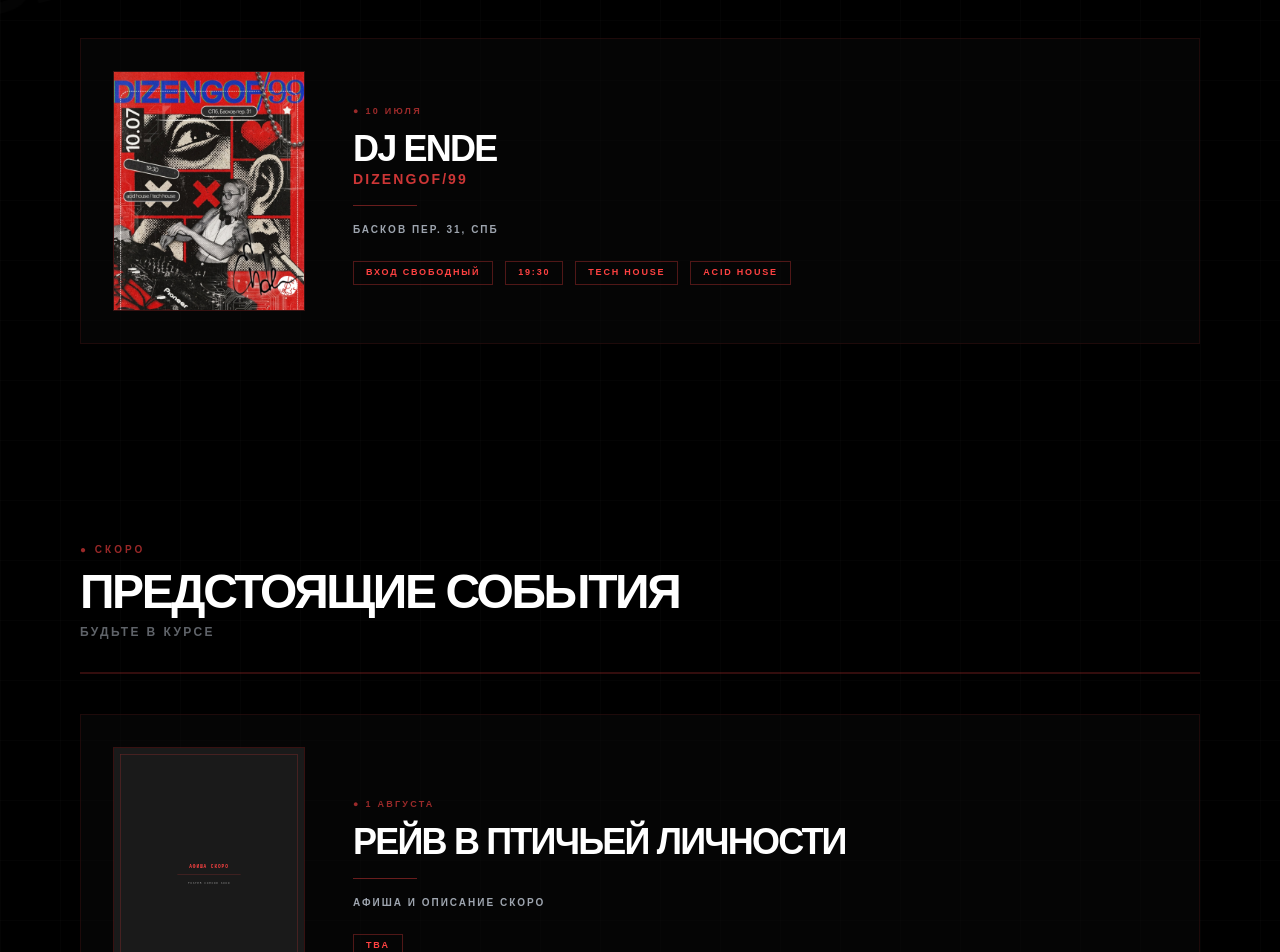
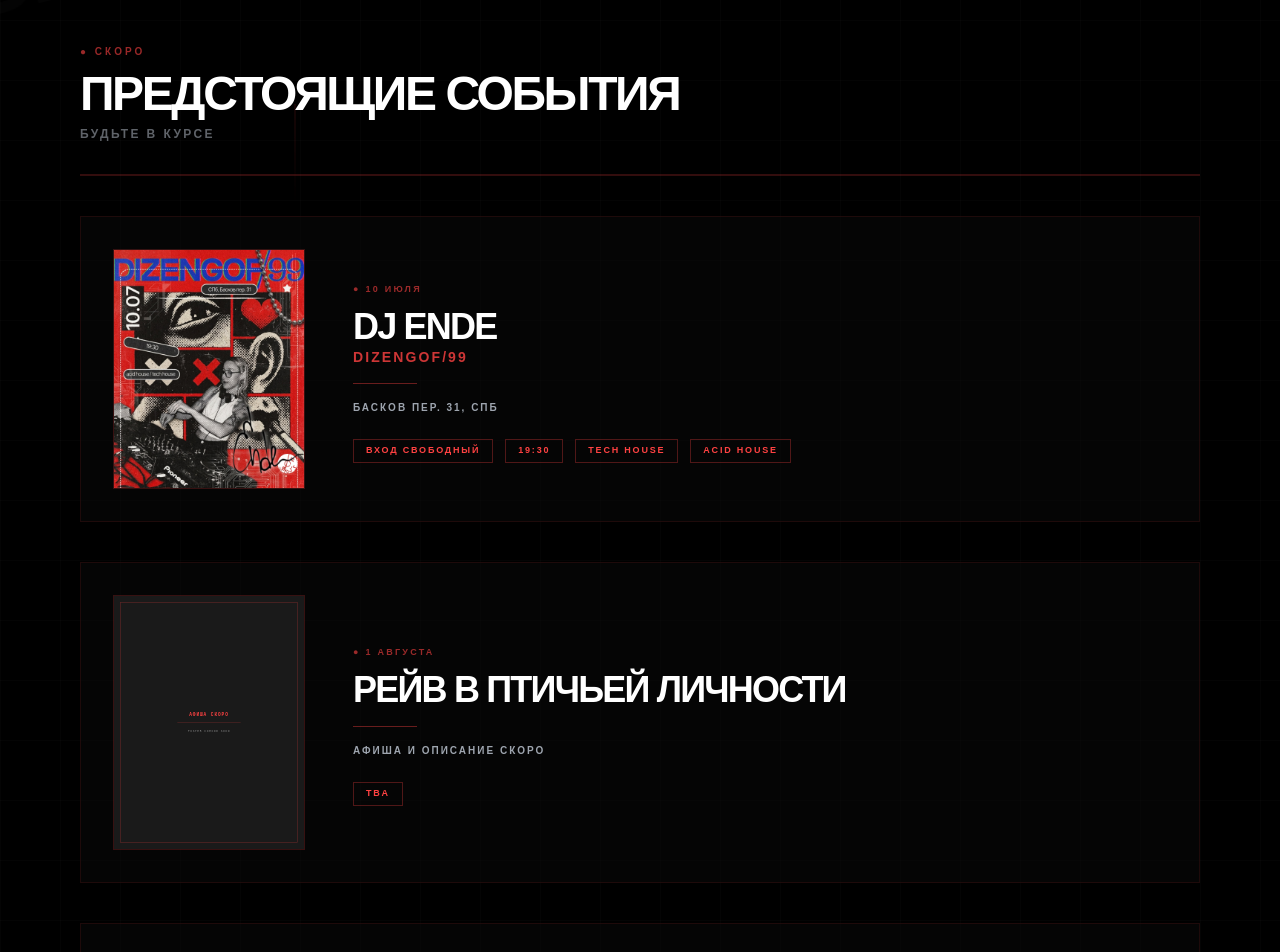
Before and after one commit to Alexander-Golomonosov/10-12djs-website, a Next.js app: page / in a window 1280 px wide. Shown: the part 1540-2492 px from the top of the page. Built offline with nearby package versions, Linux system fonts and the light colour scheme; a web font is replaced by a local one.

Commit message:
DJ ENDE в DIZENGOF/99 перенесён в блок предстоящих событий

```diff
--- a/src/app/page.tsx
+++ b/src/app/page.tsx
@@ -137,6 +137,12 @@ export default function Home() {
       </section>
 
       <section className="relative mx-auto max-w-6xl px-4 py-24">
+        <div className="border-b-2 border-accent/20 pb-8">
+          <span className="text-[10px] font-bold tracking-[0.3em] text-accent/60">● СКОРО</span>
+          <h2 className="mt-2 text-4xl font-black tracking-tighter sm:text-5xl">ПРЕДСТОЯЩИЕ СОБЫТИЯ</h2>
+          <p className="mt-2 text-xs font-semibold tracking-[0.2em] text-muted/60">БУДЬТЕ В КУРСЕ</p>
+        </div>
+        <div className="mt-10 space-y-10">
           <div className="flex flex-col items-center border border-accent/10 bg-card/50 p-8 lg:flex-row lg:gap-12">
             <div className="w-48 shrink-0">
               <Image
@@ -163,15 +169,6 @@ export default function Home() {
               </div>
             </div>
           </div>
-      </section>
-
-      <section className="relative mx-auto max-w-6xl px-4 py-24">
-        <div className="border-b-2 border-accent/20 pb-8">
-          <span className="text-[10px] font-bold tracking-[0.3em] text-accent/60">● СКОРО</span>
-          <h2 className="mt-2 text-4xl font-black tracking-tighter sm:text-5xl">ПРЕДСТОЯЩИЕ СОБЫТИЯ</h2>
-          <p className="mt-2 text-xs font-semibold tracking-[0.2em] text-muted/60">БУДЬТЕ В КУРСЕ</p>
-        </div>
-        <div className="mt-10 space-y-10">
           <div className="flex flex-col items-center border border-accent/10 bg-card/50 p-8 lg:flex-row lg:gap-12">
             <div className="w-48 shrink-0">
               <Image
```
Lines whose indentation alone changed are shown as unchanged.
